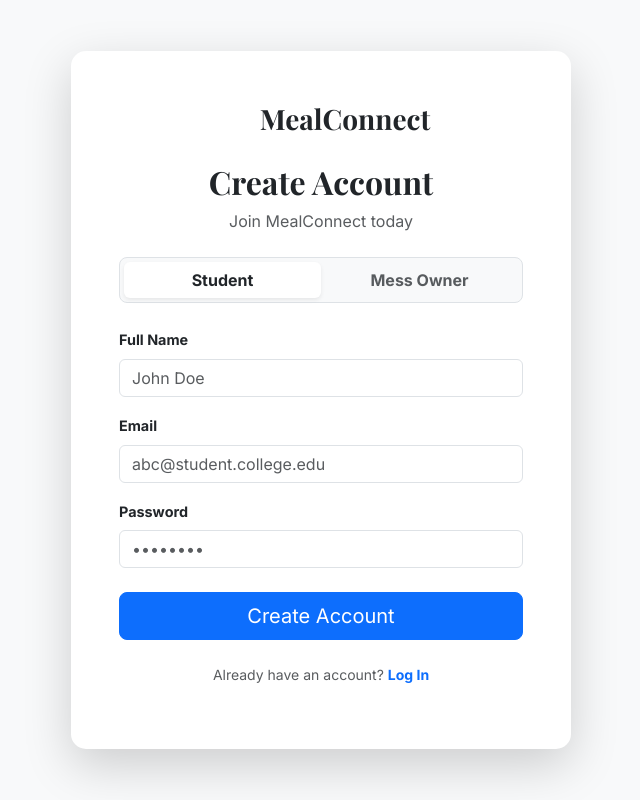
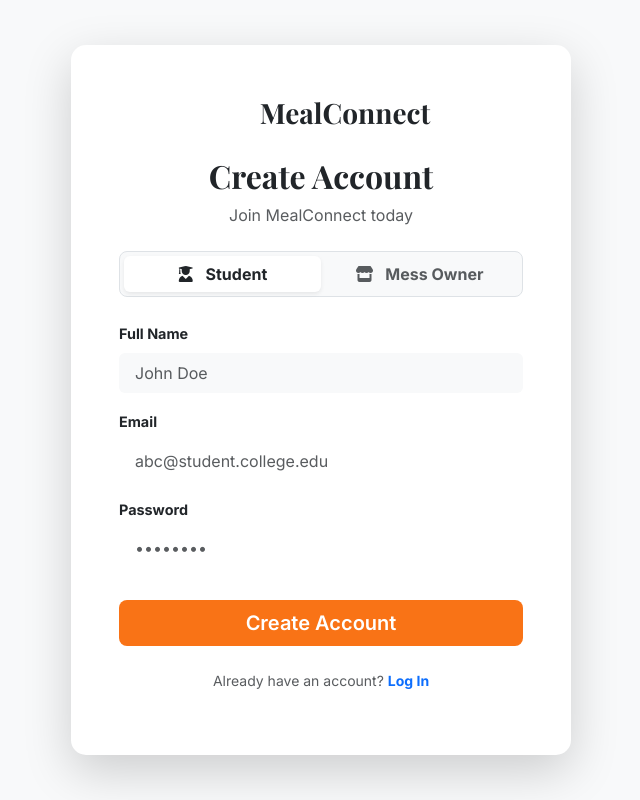
Before and after one commit to alok592/Tiffin-service, a React (Create React App) app in the folder client/: page /register in a window 1280 px wide. Shown: the whole page, without its empty margins (319-959 px from the left). Built offline with nearby package versions, Linux system fonts and the light colour scheme.

Commit message:
Update Register.js

```diff
--- a/client/src/components/Register.js
+++ b/client/src/components/Register.js
@@ -4,7 +4,6 @@ import { useNavigate, Link } from 'react-router-dom';
 const API = "https://tiffin-service-arb4.onrender.com";
 
 function Register() {
-
   const [formData, setFormData] = useState({
     name: '',
     email: '',
@@ -16,7 +15,6 @@ function Register() {
 
   useEffect(() => {
     const user = JSON.parse(localStorage.getItem("user"));
-
     if (user) {
       if (user.role === 'owner') {
         navigate('/mess-dashboard');
@@ -26,193 +24,94 @@ function Register() {
     }
   }, [navigate]);
 
-
-
   const handleChange = (e) => {
-    setFormData({
-      ...formData,
-      [e.target.name]: e.target.value
-    });
+    setFormData({ ...formData, [e.target.name]: e.target.value });
   };
 
-
-
   const handleSubmit = async (e) => {
-
     e.preventDefault();
 
     try {
 
       const res = await fetch(`${API}/api/auth/register`, {
         method: 'POST',
-        headers: {
-          'Content-Type': 'application/json'
-        },
+        headers: { 'Content-Type': 'application/json' },
         body: JSON.stringify(formData)
       });
 
       const data = await res.json();
 
       if (res.ok) {
-
         alert("🎉 Registration Successful! Please Login.");
         navigate('/login');
-
       } else {
-
         alert("❌ Error: " + (data.msg || "Registration Failed"));
-
       }
 
     } catch (error) {
-
       console.error(error);
       alert("⚠️ Server Error: Make sure backend is running.");
-
     }
-
   };
-
-
 
   return (
     <div className="d-flex justify-content-center align-items-center min-vh-100 bg-light" style={{padding: "40px 20px"}}>
-
       <div className="card shadow-lg border-0" style={{ width: '100%', maxWidth: '500px', borderRadius: '15px' }}>
-
         <div className="card-body p-sm-5 p-4">
 
             <div className="text-center mb-4">
-
                 <div className="d-flex align-items-center justify-content-center gap-2 mb-4">
-
                     <div className="bg-primary-brand text-white rounded p-2 d-flex align-items-center justify-content-center" style={{width: "40px", height: "40px"}}>
                         <i className="fas fa-utensils fs-5"></i>
                     </div>
-
                     <h2 className="brand-font fw-bold m-0 fs-3">MealConnect</h2>
-
                 </div>
-
                 <h3 className="brand-font fw-bold text-dark fs-2 mb-2">Create Account</h3>
                 <p className="text-muted">Join MealConnect today</p>
-
             </div>
-
-
 
             <form onSubmit={handleSubmit}>
 
+            {/* Role Toggle */}
             <div className="d-flex bg-light rounded-3 p-1 mb-4 border">
-
-              <button
-                type="button"
+                <button type="button"
                     className={`btn w-50 rounded-2 fw-bold border-0 ${formData.role === 'student' ? 'bg-white shadow-sm text-dark' : 'bg-transparent text-muted'}`}
-                onClick={() => setFormData({...formData, role: 'student'})}
-              >
-                Student
+                    onClick={() => setFormData({...formData, role: 'student'})}>
+                    <i className="fas fa-user-graduate me-2"></i> Student
                 </button>
-
-              <button
-                type="button"
+                <button type="button"
                     className={`btn w-50 rounded-2 fw-bold border-0 ${formData.role === 'owner' ? 'bg-white shadow-sm text-dark' : 'bg-transparent text-muted'}`}
-                onClick={() => setFormData({...formData, role: 'owner'})}
-              >
-                Mess Owner
+                    onClick={() => setFormData({...formData, role: 'owner'})}>
+                    <i className="fas fa-store me-2"></i> Mess Owner
                 </button>
-
             </div>
 
-
+            <div className="mb-3">
+                <label className="form-label small fw-bold text-dark">Full Name</label>
+                <input type="text" name="name" className="form-control px-3 py-2 bg-light border-0" onChange={handleChange} required placeholder="John Doe" />
+            </div>
 
             <div className="mb-3">
-
-              <label className="form-label small fw-bold text-dark">
-                Full Name
-              </label>
-
-              <input
-                type="text"
-                name="name"
-                className="form-control"
-                placeholder="John Doe"
-                onChange={handleChange}
-                required
-              />
-
+                <label className="form-label small fw-bold text-dark">Email</label>
+                <input type="email" name="email" className="form-control px-3 py-2 bg-primary-brand bg-opacity-10 border-0 shadow-none text-dark" onChange={handleChange} required placeholder="abc@student.college.edu" />
             </div>
 
-
-
-            <div className="mb-3">
-
-              <label className="form-label small fw-bold text-dark">
-                Email
-              </label>
-
-              <input
-                type="email"
-                name="email"
-                className="form-control"
-                placeholder="abc@student.college.edu"
-                onChange={handleChange}
-                required
-              />
-
+            <div className="mb-4">
+                <label className="form-label small fw-bold text-dark">Password</label>
+                <input type="password" name="password" className="form-control px-3 py-2 bg-primary-brand bg-opacity-10 border-0 shadow-none" onChange={handleChange} required placeholder="••••••••" />
             </div>
 
-
-
-            <div className="mb-4">
-
-              <label className="form-label small fw-bold text-dark">
-                Password
-              </label>
-
-              <input
-                type="password"
-                name="password"
-                className="form-control"
-                placeholder="••••••••"
-                onChange={handleChange}
-                required
-              />
-
-            </div>
-
-
-
-            <button
-              type="submit"
-              className="btn btn-primary w-100 py-2 fs-5 rounded-3"
-            >
-              Create Account
-            </button>
+            <button type="submit" className="btn btn-premium w-100 py-2 fs-5 mt-2 rounded-3">Create Account</button>
 
             </form>
 
-
-
             <p className="text-center mt-4 text-muted small">
-
-            Already have an account?
-
-            <Link
-              to="/login"
-              className="fw-bold text-decoration-none ms-1"
-            >
-              Log In
-            </Link>
-
+                Already have an account? <Link to="/login" className="fw-bold text-primary-brand text-decoration-none">Log In</Link>
             </p>
-
         </div>
-
       </div>
-
     </div>
   );
-
 }
 
 export default Register;
```
Lines whose indentation alone changed are shown as unchanged.
